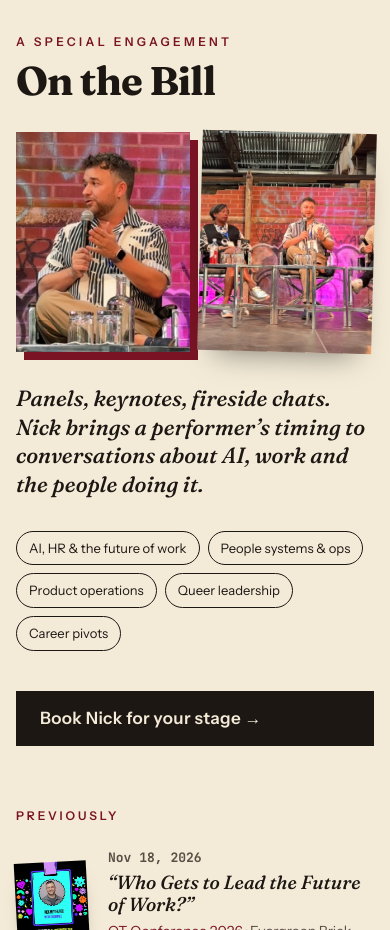
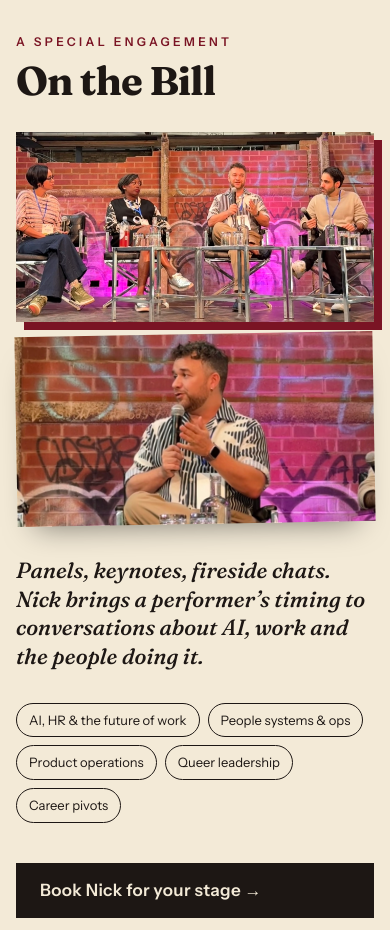
Before and after one commit to nickwmay/nickmay.ca, an Astro site: page / in a window 390 px wide. Shown: the part 8520-9450 px from the top of the page. Built offline with nearby package versions, Linux system fonts and the light colour scheme; Astro itself is replaced by a stand-in of ours; animation ran at ten frames a second.

Commit message:
On the Bill: panel shot takes the wide slot; stack photos on phones
Co-Authored-By: Claude Opus 5.5 <noreply@anthropic.com>

```diff
--- a/src/pages/index.astro
+++ b/src/pages/index.astro
@@ -446,8 +446,8 @@ const pastTalks = speaking.filter((e) => e.on < today).sort((a, b) => b.on.local
       <h2 class="section-title reveal"><span class="eyebrow">A Special Engagement</span><span class="title-text">On the Bill</span></h2>
       <div class="speak-grid">
         <div class="speak-photos reveal">
-          <img class="sp-main" src="/images/speaking-qt-closeup.jpg" alt="Nick speaking into a mic on the QT Qonference stage, in front of a graffiti brick wall" loading="lazy" width="1600" height="1066" />
-          <img class="sp-side" src="/images/speaking-qt-stage.jpg" alt="Nick and three fellow panelists on stage at QT Qonference 2026, Evergreen Brick Works" loading="lazy" width="1400" height="1045" />
+          <img class="sp-main" src="/images/speaking-qt-stage.jpg" alt="Nick and three fellow panelists on stage at QT Qonference 2026, Evergreen Brick Works" loading="lazy" width="1400" height="1045" />
+          <img class="sp-side" src="/images/speaking-qt-closeup.jpg" alt="Nick speaking into a mic on the QT Qonference stage, in front of a graffiti brick wall" loading="lazy" width="1600" height="1066" />
         </div>
         <div class="speak-copy">
           <p class="speak-lede">Panels, keynotes, fireside chats. Nick brings a performer’s timing to conversations about AI, work and the people doing it.</p>
--- a/src/styles/global.css
+++ b/src/styles/global.css
@@ -1366,5 +1366,10 @@ html[data-mode='backstage'] .s2t-cta { background: var(--accent); color: #000; }
 .rehearsal-hall .dev-card::after { bottom: -6px; right: -6px; border-bottom-width: 4px; border-right-width: 4px; }
 
 /* On the Bill: QT Qonference photos (keep Nick centred in each crop) */
-.sp-main { object-position: 50% 28%; }
-.sp-side { object-position: 62% 50%; }
+.sp-main { object-position: 50% 62%; }
+.sp-side { object-position: 44% 30%; }
+@media (max-width: 760px) {
+  .speak-photos { grid-template-columns: 1fr; gap: 12px; }
+  .speak-photos img { height: 190px; }
+  .sp-side { transform: rotate(-1deg); }
+}
```
